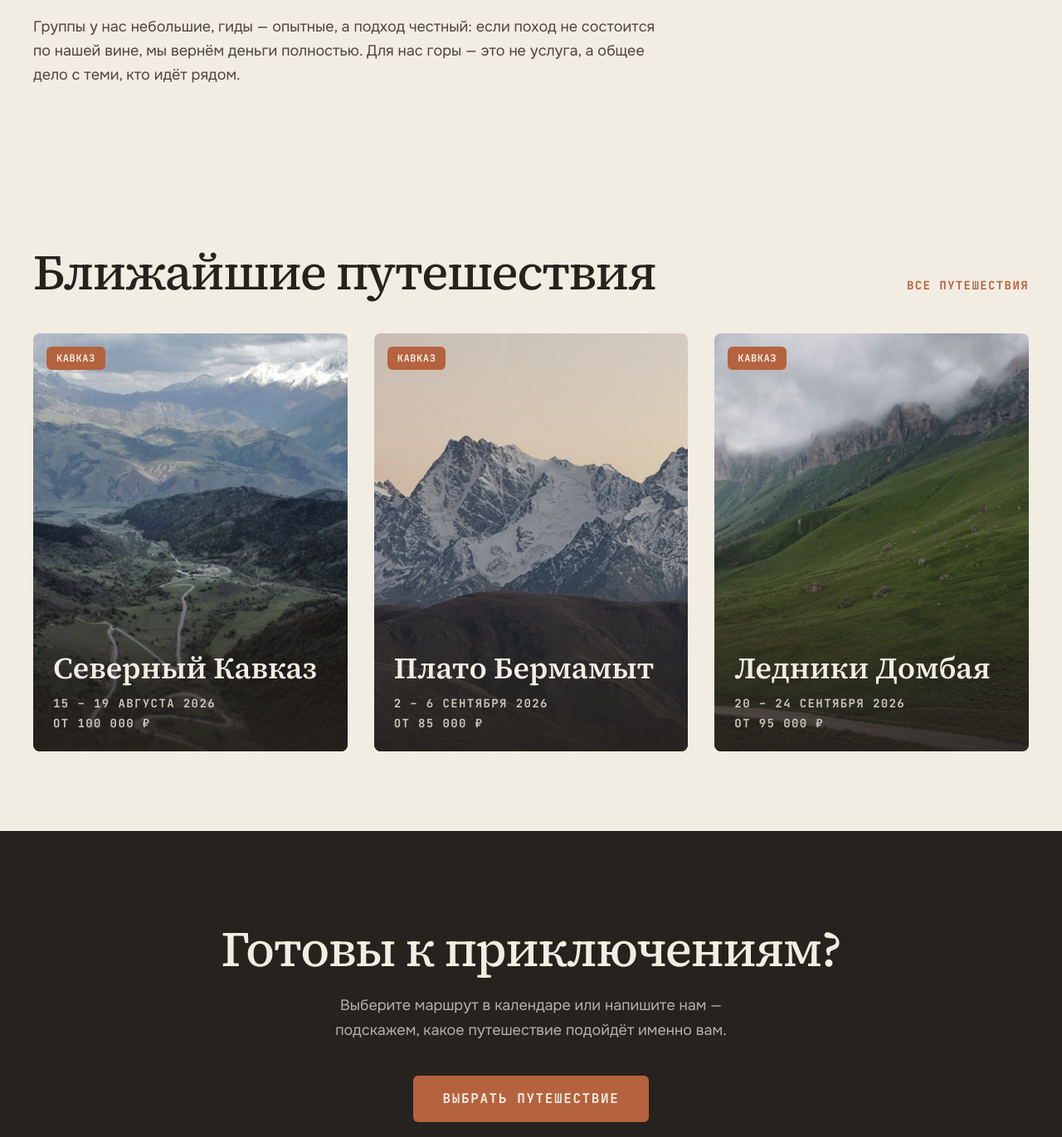
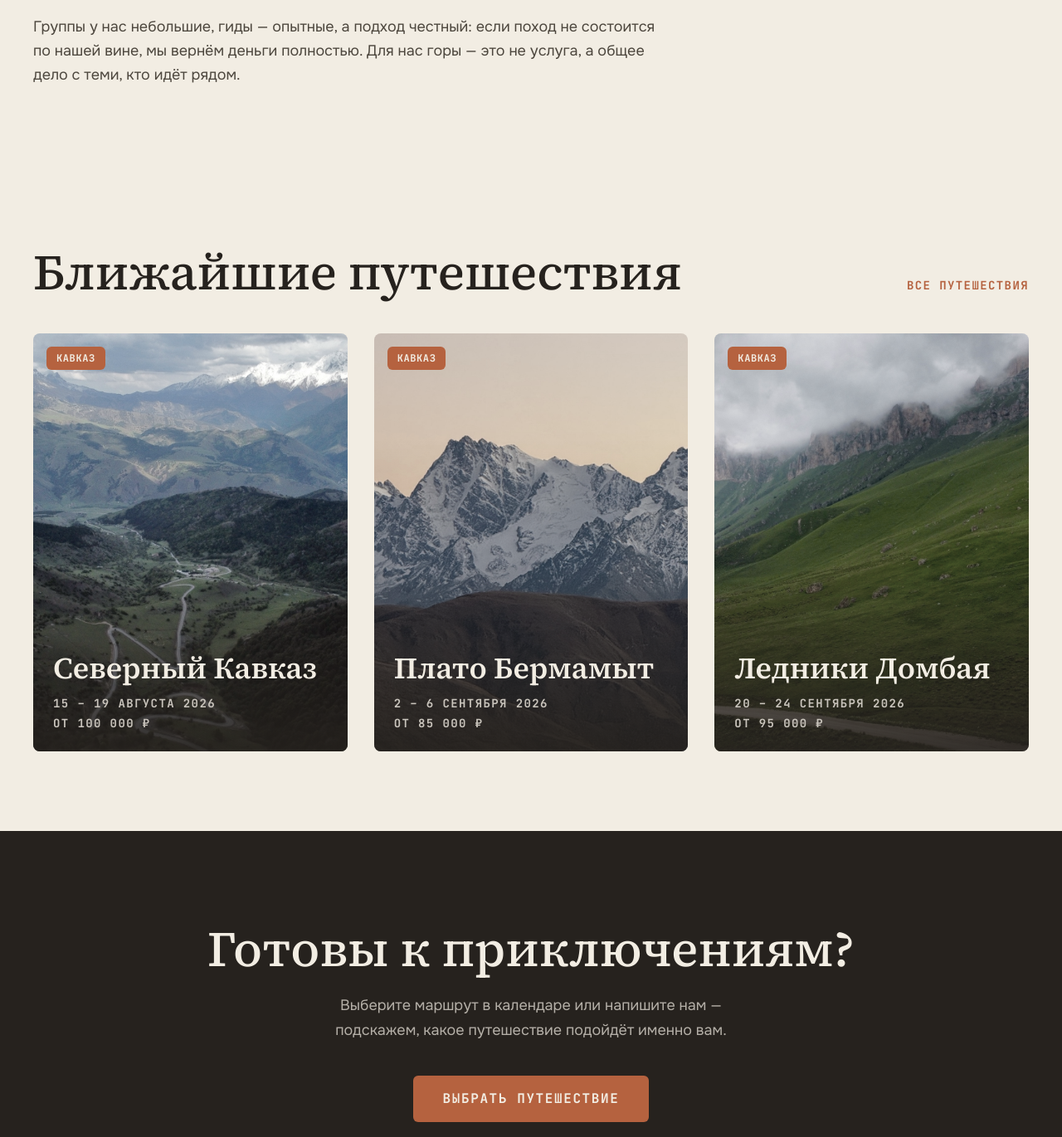
Before and after one commit to Stillonov/sz-shag-za-pereval, a Next.js app: page / in a window 1280 px wide. Shown: the part 1270-2641 px from the top of the page at 83% size. Built offline with nearby package versions, Linux system fonts and the light colour scheme.

Commit message:
Loosen big-h2 letter-spacing and codify no-explicit-default rule
tracking-tight was clipping the serif big-h2 headings; dropping the
tracking utility (default is normal) fixes it. Documents the "don't
write a utility that equals the CSS default" rule in AGENTS.md and
DESIGN.md.

```diff
--- a/src/app/(home)/_components/Cta.tsx
+++ b/src/app/(home)/_components/Cta.tsx
@@ -6,7 +6,7 @@ export function Cta() {
   return (
     <section className="bg-charcoal py-28">
       <Container className="max-w-4xl text-center">
-        <h2 className="text-cream-100 font-serif text-4xl leading-none font-medium tracking-tight md:text-6xl">
+        <h2 className="text-cream-100 font-serif text-4xl leading-none font-medium md:text-6xl">
           Готовы к приключениям?
         </h2>
         <p className="text-cream-400 mx-auto mt-6 max-w-lg text-base leading-relaxed md:text-lg">
--- a/src/app/(home)/_components/UpcomingTrips.tsx
+++ b/src/app/(home)/_components/UpcomingTrips.tsx
@@ -10,7 +10,7 @@ export function UpcomingTrips() {
     <section className="py-24">
       <Container>
         <div className="mb-11 flex flex-wrap items-baseline justify-between gap-5">
-          <h2 className="w-full text-center font-serif text-4xl font-medium tracking-tight md:text-6xl lg:w-auto lg:text-left">
+          <h2 className="w-full text-center font-serif text-4xl font-medium md:text-6xl lg:w-auto lg:text-left">
             Ближайшие путешествия
           </h2>
           <Link
```
Also changed, not shown: 2 other files (tests, documents, lock files or other folders).
